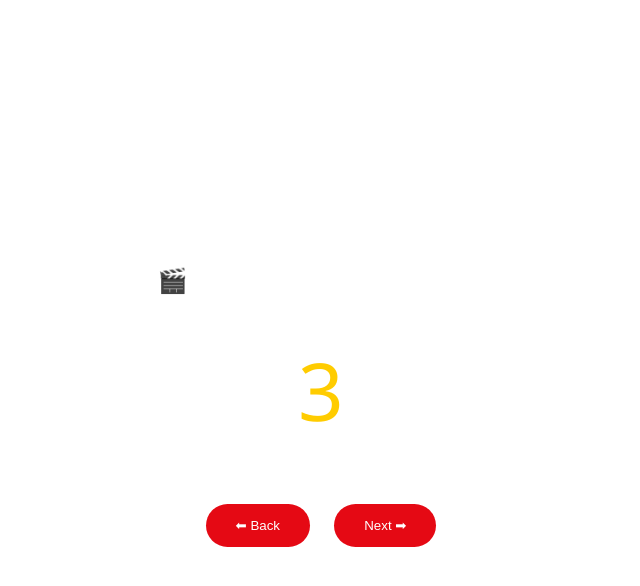
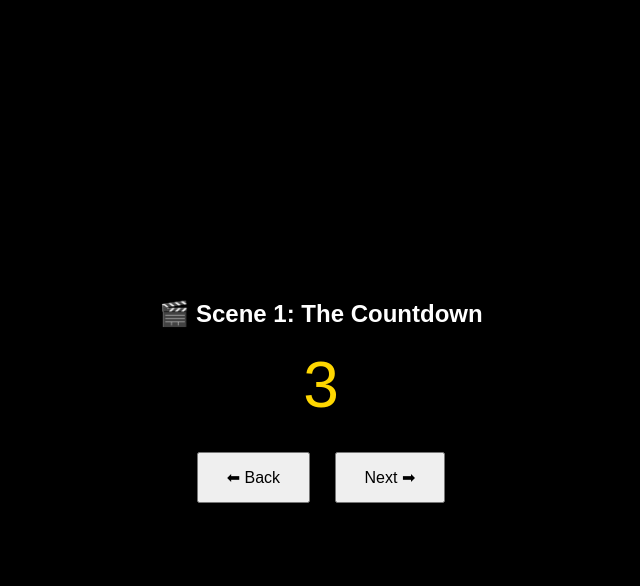
Before and after one commit to mayankpandey199719-png/Secret-Santa-The-Cinematic-Reveal, a plain HTML site: page index.html in a window 1280 px wide. Both pictures are taken after a click on the button "Start the Movie ▶". Shown: the whole page, without its empty margins (319-959 px from the left). Drawn offline with Linux system fonts and the light colour scheme.

Commit message:
Update style.css

```diff
--- a/style.css
+++ b/style.css
@@ -1,109 +1,30 @@
 body {
   margin: 0;
-  font-family: 'Segoe UI', sans-serif;
-  background: radial-gradient(circle at top, #111, #000);
-  color: #fff;
+  font-family: Arial, sans-serif;
+  background: black;
+  color: white;
   text-align: center;
 }
 
-/* Screens */
 .screen {
-  position: absolute;
-  inset: 0;
+  display: none;
   min-height: 100vh;
-  display: flex;
-  flex-direction: column;
-  justify-content: center;
-  align-items: center;
-
-  opacity: 0;
-  pointer-events: none;
-  transition: opacity 0.6s ease;
+  padding-top: 35vh;
 }
 
 .screen.active {
-  opacity: 1;
-  pointer-events: auto;
+  display: block;
 }
 
-/* Start Screen */
-.big-title {
-  font-size: 3.2rem;
-  animation: glow 2s infinite alternate;
+button {
+  padding: 14px 28px;
+  margin: 10px;
+  font-size: 16px;
+  cursor: pointer;
 }
 
-.tagline {
-  opacity: 0.85;
-  margin-bottom: 30px;
+#countdown {
+  font-size: 4rem;
+  margin: 20px 0;
+  color: gold;
 }
-
-/* Countdown */
-#countdown {
-  font-size: 5rem;
-  margin: 20px 0;
-  color: #ffcc00;
-}
-
-/* Text */
-.riddle {
-  font-size: 1.1rem;
-  max-width: 600px;
-  margin: 20px auto;
-}
-
-.answer.subtle {
-  opacity: 0.5;
-  font-size: 0.9rem;
-}
-
-/* Buttons */
-button {
-  background: #e50914;
-  color: white;
-  border: none;
-  padding: 14px 30px;
-  border-radius: 30px;
-  cursor: pointer;
-  margin: 10px;
-}
-
-button:hover {
-  transform: scale(1.05);
-}
-
-.nav {
-  margin-top: 30px;
-}
-
-/* Fake reveal */
-.glitch {
-  color: red;
-  animation: flicker 1s infinite;
-}
-
-/* Final Reveal */
-.final-name {
-  font-size: 3.5rem;
-  color: #ffcc00;
-  animation: pop 1.5s ease-in-out;
-}
-
-.merry {
-  margin-top: 20px;
-}
-
-/* Animations */
-@keyframes glow {
-  from { text-shadow: 0 0 10px red; }
-  to { text-shadow: 0 0 30px gold; }
-}
-
-@keyframes pop {
-  from { transform: scale(0.5); opacity: 0; }
-  to { transform: scale(1); opacity: 1; }
-}
-
-@keyframes flicker {
-  0%, 100% { opacity: 1; }
-  50% { opacity: 0.4; }
-}
```
